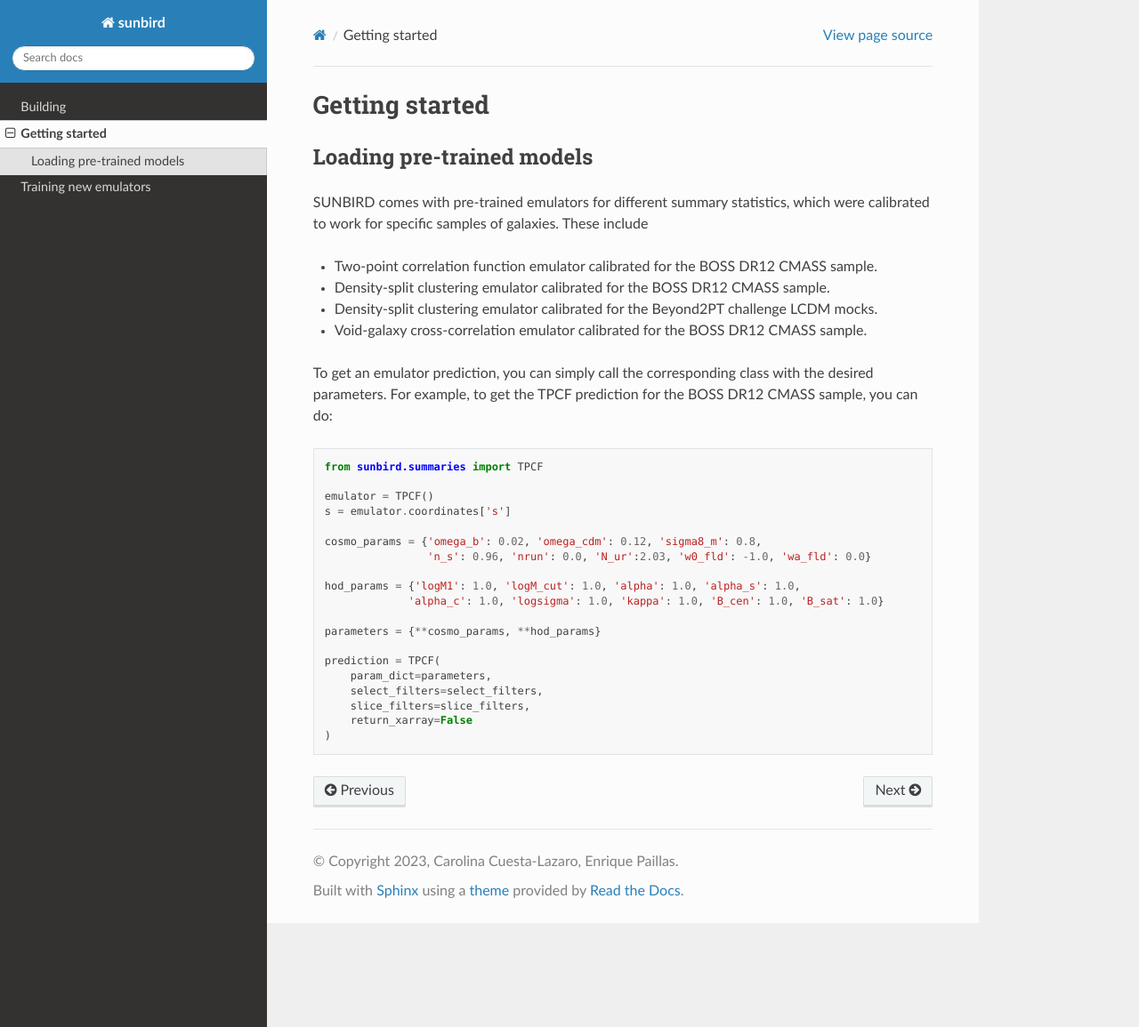
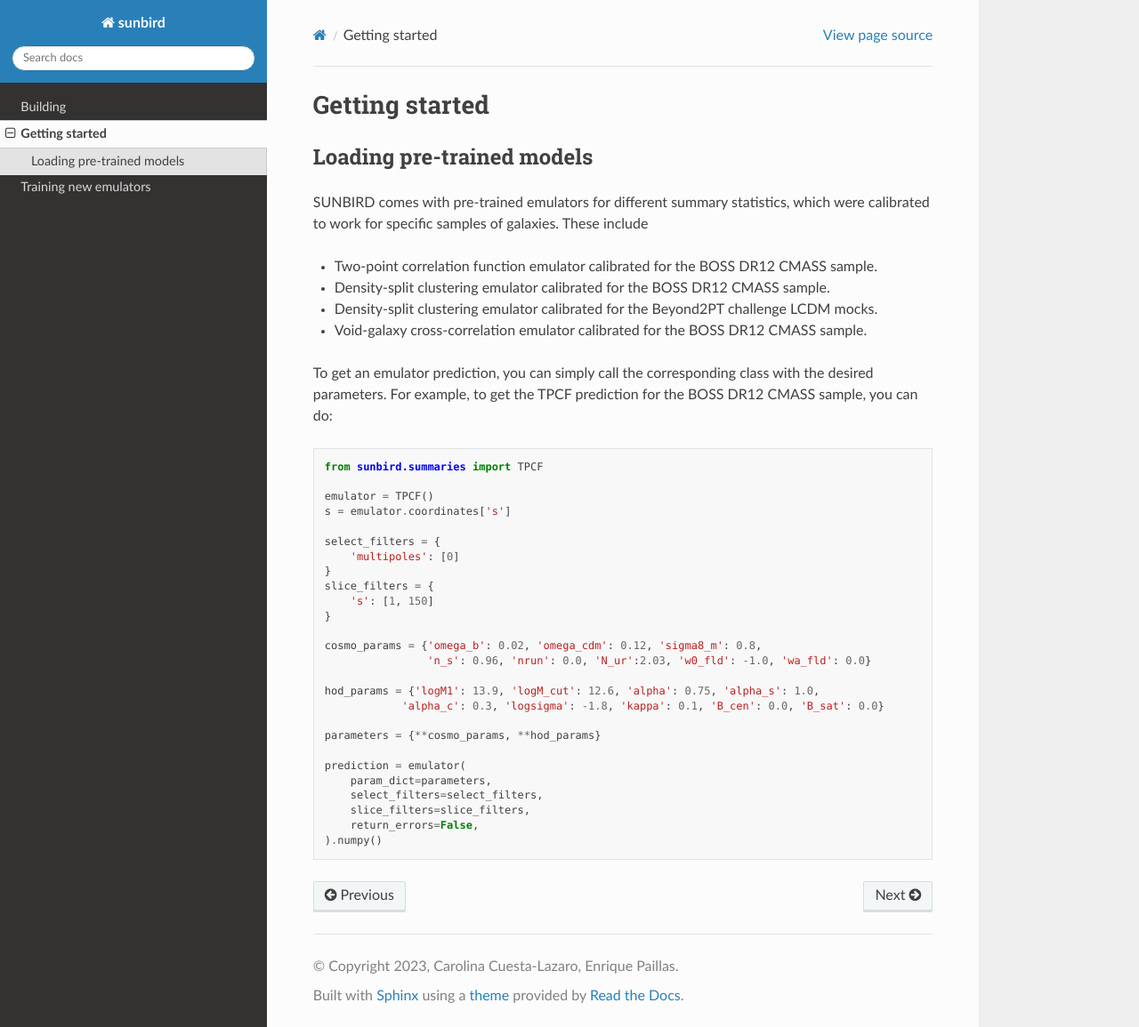
Before and after one commit to florpi/sunbird, a Sphinx documentation site: the page built from docs/gettingstarted.rst, in a window 1280 px wide and 1155 px high. Shown: the whole window at 89% size. Built offline with Sphinx 7.4.7 and the Read the Docs theme 2.0.0, drawn with Linux system fonts in a browser that asks for light colours.

Commit message:
fixed example

```diff
--- a/docs/gettingstarted.rst
+++ b/docs/gettingstarted.rst
@@ -21,17 +21,24 @@
     emulator = TPCF()
     s = emulator.coordinates['s']
 
+    select_filters = {
+        'multipoles': [0]
+    }
+    slice_filters = {
+        's': [1, 150]
+    }
+
     cosmo_params = {'omega_b': 0.02, 'omega_cdm': 0.12, 'sigma8_m': 0.8,
                     'n_s': 0.96, 'nrun': 0.0, 'N_ur':2.03, 'w0_fld': -1.0, 'wa_fld': 0.0}
 
-    hod_params = {'logM1': 1.0, 'logM_cut': 1.0, 'alpha': 1.0, 'alpha_s': 1.0,
-                 'alpha_c': 1.0, 'logsigma': 1.0, 'kappa': 1.0, 'B_cen': 1.0, 'B_sat': 1.0}
+    hod_params = {'logM1': 13.9, 'logM_cut': 12.6, 'alpha': 0.75, 'alpha_s': 1.0,
+                'alpha_c': 0.3, 'logsigma': -1.8, 'kappa': 0.1, 'B_cen': 0.0, 'B_sat': 0.0}
 
     parameters = {**cosmo_params, **hod_params}
 
-    prediction = TPCF(
+    prediction = emulator(
         param_dict=parameters,
         select_filters=select_filters,
         slice_filters=slice_filters,
-        return_xarray=False
-    )
+        return_errors=False,
+    ).numpy()
```
